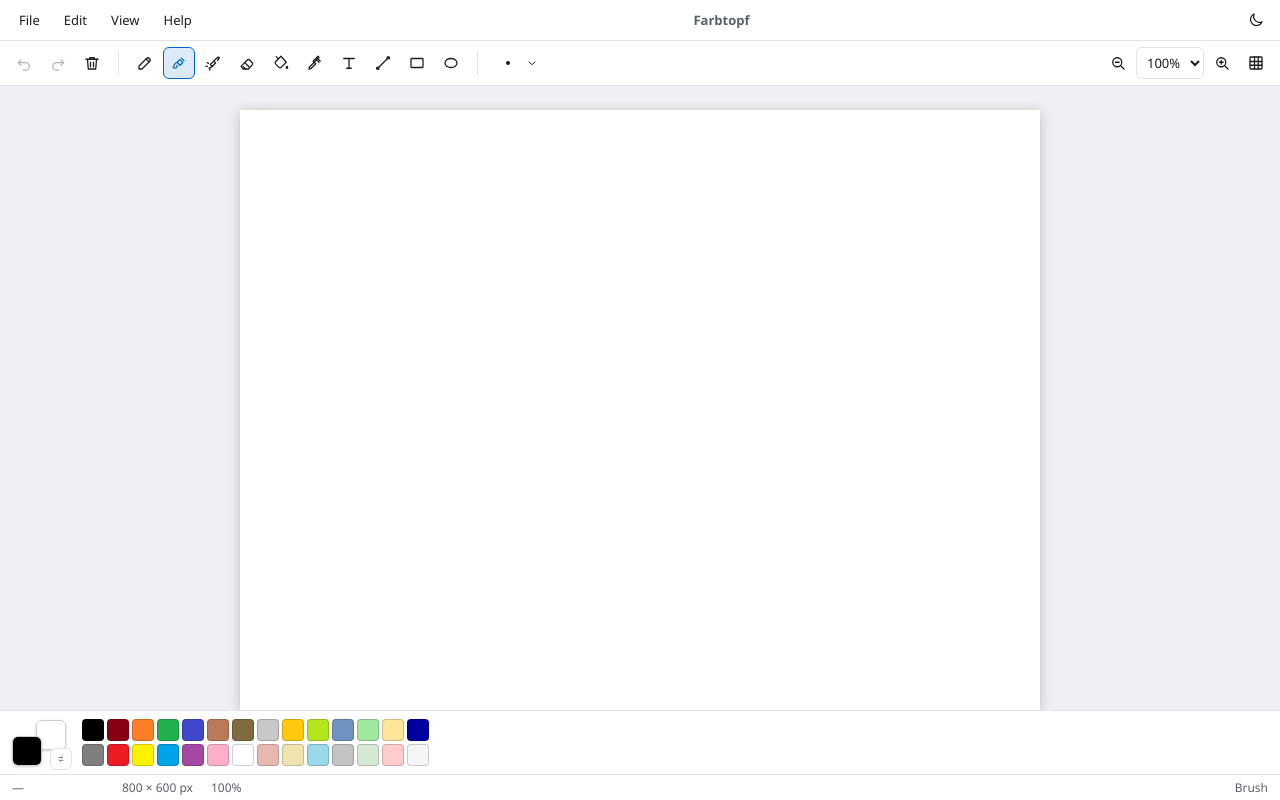
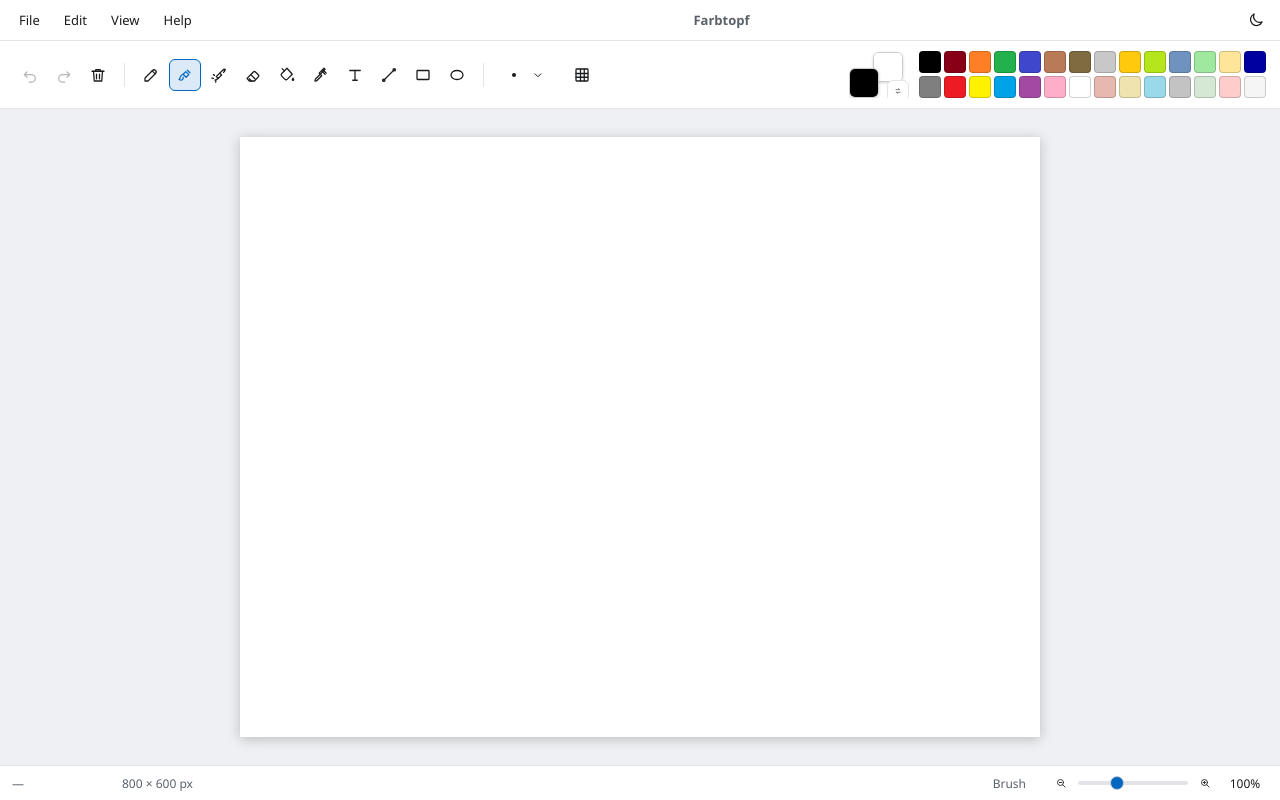
Before and after one commit to ftobler/farbtopf, a React (Vite) app: page / in a window 1280 px wide. Built offline with nearby package versions, Linux system fonts and the light colour scheme.

Commit message:
Move zoom slider to status bar and color palette to the top bar

```diff
--- a/src/App.tsx
+++ b/src/App.tsx
@@ -262,6 +262,7 @@ function App() {
         onShowHelp={() => setHelpOpen(true)}
       />
 
+      <div className="topbar">
         <ToolBar
           tool={tool}
           onToolChange={setTool}
@@ -269,8 +270,6 @@ function App() {
           onBrushSizeChange={setBrushSize}
           shapeFill={shapeFill}
           onShapeFillChange={setShapeFill}
-        zoom={zoom}
-        onZoomChange={setZoom}
           showGrid={showGrid}
           onToggleGrid={() => setShowGrid((value) => !value)}
           canUndo={canUndo}
@@ -279,6 +278,16 @@ function App() {
           onRedo={handleRedo}
           onClear={handleClear}
         />
+
+        <ColorPalette
+          primary={primary}
+          secondary={secondary}
+          palette={DEFAULT_PALETTE}
+          onPrimaryChange={setPrimary}
+          onSecondaryChange={setSecondary}
+          onSwap={handleSwapColors}
+        />
+      </div>
 
       <div className="workspace">
         <PaintCanvas
@@ -302,21 +311,13 @@ function App() {
         />
       </div>
 
-      <ColorPalette
-        primary={primary}
-        secondary={secondary}
-        palette={DEFAULT_PALETTE}
-        onPrimaryChange={setPrimary}
-        onSecondaryChange={setSecondary}
-        onSwap={handleSwapColors}
-      />
-
       <StatusBar
         cursor={cursor}
         width={canvasSize.width}
         height={canvasSize.height}
         zoom={zoom}
         toolLabel={toolLabel}
+        onZoomChange={setZoom}
       />
 
       <input
--- a/src/components/StatusBar.tsx
+++ b/src/components/StatusBar.tsx
@@ -1,4 +1,6 @@
 import type { Point } from '../core/geometry'
+import { ZOOM_LEVELS, nearestZoomIndex, nextZoom } from '../core/zoom'
+import { ZoomInIcon, ZoomOutIcon } from './icons'
 
 export interface StatusBarProps {
   cursor: Point | null
@@ -6,9 +8,10 @@ export interface StatusBarProps {
   height: number
   zoom: number
   toolLabel: string
+  onZoomChange: (zoom: number) => void
 }
 
-export function StatusBar({ cursor, width, height, zoom, toolLabel }: StatusBarProps) {
+export function StatusBar({ cursor, width, height, zoom, toolLabel, onZoomChange }: StatusBarProps) {
   return (
     <footer className="statusbar">
       <span className="status-item status-coords">
@@ -17,9 +20,46 @@ export function StatusBar({ cursor, width, height, zoom, toolLabel }: StatusBarP
       <span className="status-item">
         {width} × {height} px
       </span>
-      <span className="status-item">{Math.round(zoom * 100)}%</span>
       <span className="status-spacer" />
       <span className="status-item">{toolLabel}</span>
+      <div className="zoom-control">
+        <button
+          type="button"
+          className="icon-button"
+          title="Zoom out (-)"
+          aria-label="Zoom out"
+          onClick={() => onZoomChange(nextZoom(zoom, -1))}
+        >
+          <ZoomOutIcon size={16} />
+        </button>
+        <input
+          type="range"
+          className="zoom-slider"
+          aria-label="Zoom"
+          min={0}
+          max={ZOOM_LEVELS.length - 1}
+          step={1}
+          value={nearestZoomIndex(zoom)}
+          onChange={(event) => onZoomChange(ZOOM_LEVELS[Number(event.target.value)])}
+        />
+        <button
+          type="button"
+          className="icon-button"
+          title="Zoom in (+)"
+          aria-label="Zoom in"
+          onClick={() => onZoomChange(nextZoom(zoom, 1))}
+        >
+          <ZoomInIcon size={16} />
+        </button>
+        <button
+          type="button"
+          className="zoom-label"
+          title="Reset zoom to 100%"
+          onClick={() => onZoomChange(1)}
+        >
+          {Math.round(zoom * 100)}%
+        </button>
+      </div>
     </footer>
   )
 }
--- a/src/components/ToolBar.tsx
+++ b/src/components/ToolBar.tsx
@@ -1,7 +1,6 @@
 import type { ComponentType } from 'react'
 import { BRUSH_SIZES, TOOLS, isShapeTool } from '../core/tools'
 import type { ShapeFill, ToolId } from '../core/tools'
-import { ZOOM_LEVELS, nextZoom } from '../core/zoom'
 import { Dropdown, MenuItem } from './Dropdown'
 import type { IconProps } from './icons'
 import {
@@ -19,8 +18,6 @@ import {
   TextIcon,
   TrashIcon,
   UndoIcon,
-  ZoomInIcon,
-  ZoomOutIcon,
 } from './icons'
 
 const TOOL_ICONS: Record<ToolId, ComponentType<IconProps>> = {
@@ -49,8 +46,6 @@ export interface ToolBarProps {
   onBrushSizeChange: (size: number) => void
   shapeFill: ShapeFill
   onShapeFillChange: (fill: ShapeFill) => void
-  zoom: number
-  onZoomChange: (zoom: number) => void
   showGrid: boolean
   onToggleGrid: () => void
   canUndo: boolean
@@ -67,8 +62,6 @@ export function ToolBar({
   onBrushSizeChange,
   shapeFill,
   onShapeFillChange,
-  zoom,
-  onZoomChange,
   showGrid,
   onToggleGrid,
   canUndo,
@@ -194,36 +187,6 @@ export function ToolBar({
         <button
           type="button"
           className="icon-button"
-          title="Zoom out (-)"
-          aria-label="Zoom out"
-          onClick={() => onZoomChange(nextZoom(zoom, -1))}
-        >
-          <ZoomOutIcon size={18} />
-        </button>
-        <select
-          className="zoom-select"
-          aria-label="Zoom level"
-          value={String(zoom)}
-          onChange={(event) => onZoomChange(Number(event.target.value))}
-        >
-          {ZOOM_LEVELS.map((level) => (
-            <option key={level} value={String(level)}>
-              {Math.round(level * 100)}%
-            </option>
-          ))}
-        </select>
-        <button
-          type="button"
-          className="icon-button"
-          title="Zoom in (+)"
-          aria-label="Zoom in"
-          onClick={() => onZoomChange(nextZoom(zoom, 1))}
-        >
-          <ZoomInIcon size={18} />
-        </button>
-        <button
-          type="button"
-          className="icon-button"
           title="Pixel grid (G)"
           aria-label="Toggle pixel grid"
           aria-pressed={showGrid}
--- a/src/core/zoom.ts
+++ b/src/core/zoom.ts
@@ -1,4 +1,4 @@
-export const ZOOM_LEVELS = [0.25, 0.5, 1, 2, 4, 8] as const
+export const ZOOM_LEVELS = [0.25, 0.5, 0.75, 1, 1.5, 2, 3, 4, 6, 8] as const
 
 export type ZoomLevel = (typeof ZOOM_LEVELS)[number]
 
@@ -15,3 +15,17 @@ export function nextZoom(current: number, direction: 1 | -1): number {
   }
   return ZOOM_LEVELS[0]
 }
+
+/** Returns the index of the zoom level closest to the given value. */
+export function nearestZoomIndex(value: number): number {
+  let best = 0
+  let bestDistance = Math.abs(ZOOM_LEVELS[0] - value)
+  for (let index = 1; index < ZOOM_LEVELS.length; index += 1) {
+    const distance = Math.abs(ZOOM_LEVELS[index] - value)
+    if (distance < bestDistance) {
+      best = index
+      bestDistance = distance
+    }
+  }
+  return best
+}
--- a/src/index.css
+++ b/src/index.css
@@ -107,13 +107,22 @@ textarea {
   background: var(--hover);
 }
 
+.topbar {
+  display: flex;
+  align-items: center;
+  justify-content: space-between;
+  gap: 16px;
+  flex-wrap: wrap;
+  padding: 10px 14px;
+  background: var(--surface);
+  border-bottom: 1px solid var(--border);
+  flex: none;
+}
+
 .toolbar {
   display: flex;
   align-items: center;
   gap: 6px;
-  padding: 6px 8px;
-  background: var(--surface);
-  border-bottom: 1px solid var(--border);
   flex-wrap: wrap;
   flex: none;
 }
@@ -305,14 +314,91 @@ textarea {
   background: var(--text);
 }
 
-.zoom-select {
-  height: 32px;
+.statusbar .zoom-control {
+  display: flex;
+  align-items: center;
+  gap: 4px;
+  margin-left: 4px;
+}
+
+.zoom-control .icon-button {
+  width: 26px;
+  height: 26px;
+  border-radius: 5px;
+}
+
+.zoom-slider {
+  width: 110px;
+  height: 22px;
+  margin: 0;
+  padding: 0;
+  appearance: none;
+  -webkit-appearance: none;
+  background: transparent;
+  cursor: pointer;
+}
+
+.zoom-slider::-webkit-slider-runnable-track {
+  height: 4px;
+  border-radius: 2px;
+  background: var(--border);
+}
+
+.zoom-slider::-webkit-slider-thumb {
+  appearance: none;
+  -webkit-appearance: none;
+  margin-top: -5px;
+  width: 14px;
+  height: 14px;
+  border: 1px solid var(--border-strong);
+  border-radius: 50%;
+  background: var(--accent);
+}
+
+.zoom-slider::-moz-range-track {
+  height: 4px;
+  border-radius: 2px;
+  background: var(--border);
+}
+
+.zoom-slider::-moz-range-thumb {
+  width: 14px;
+  height: 14px;
+  border: 1px solid var(--border-strong);
+  border-radius: 50%;
+  background: var(--accent);
+}
+
+.zoom-slider:focus-visible {
+  outline: 2px solid var(--accent);
+  outline-offset: 2px;
+  border-radius: 4px;
+}
+
+.zoom-label {
+  min-width: 46px;
+  height: 26px;
   padding: 0 6px;
-  border: 1px solid var(--border);
-  border-radius: 6px;
-  background: var(--surface);
+  border: 1px solid transparent;
+  border-radius: 5px;
+  background: transparent;
   color: var(--text);
-  font-size: 13px;
+  font-size: 12px;
+  font-variant-numeric: tabular-nums;
+  cursor: pointer;
+}
+
+.zoom-label:hover {
+  background: var(--hover);
+}
+
+.zoom-label:active {
+  background: var(--active);
+}
+
+.zoom-label:focus-visible {
+  outline: 2px solid var(--accent);
+  outline-offset: 1px;
 }
 
 .workspace {
@@ -377,9 +463,6 @@ textarea {
   display: flex;
   align-items: center;
   gap: 16px;
-  padding: 8px 12px;
-  background: var(--surface);
-  border-top: 1px solid var(--border);
   overflow-x: auto;
   flex: none;
 }
```
Also changed, not shown: 2 other files (tests, documents, lock files or other folders). Lines whose indentation alone changed are shown as unchanged.
